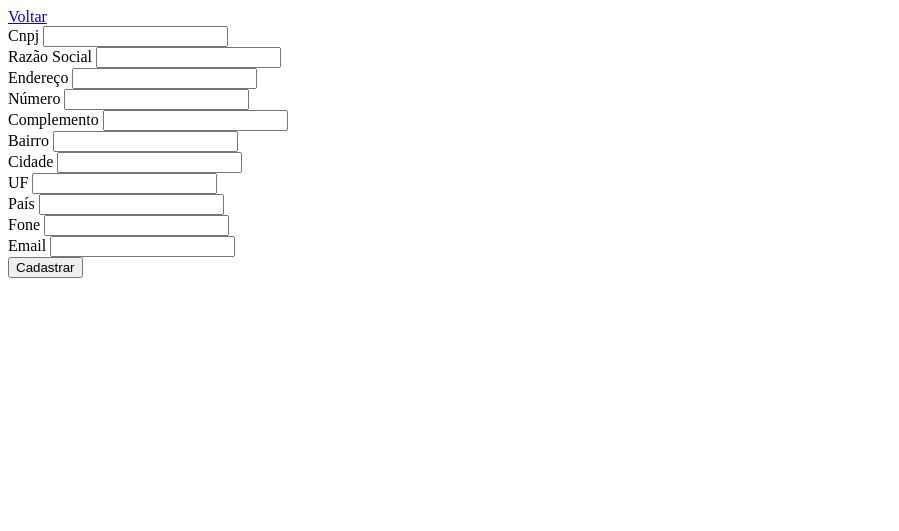
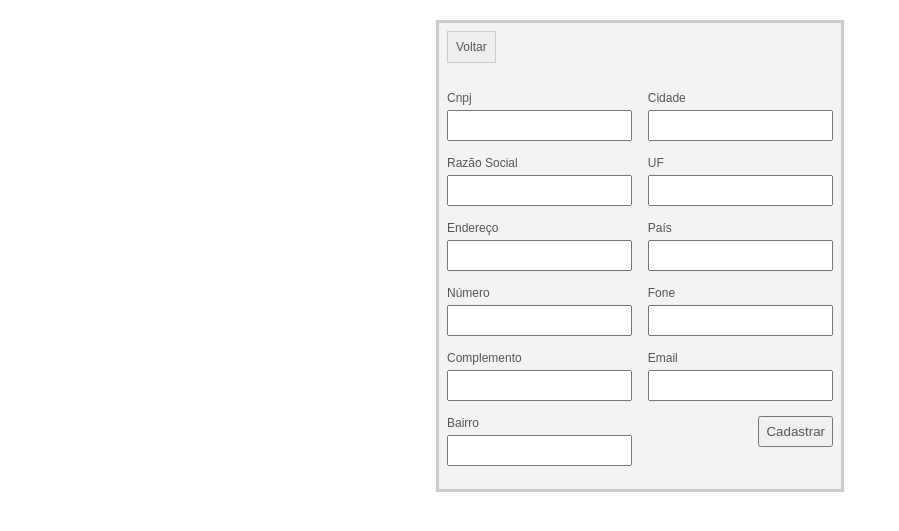
Before and after one commit to kickonightmare/sbr, a PHP site: page /index.php?pg=fornecedores in a window 1280 px wide. Shown: the top 531 px of the page, without its empty margins (0-899 px from the left). Run offline with PHP 8.4, Linux system fonts and the light colour scheme.

Commit message:
Add files via upload

```diff
--- a/index.php
+++ b/index.php
@@ -8,13 +8,97 @@
         <script src="inc/mask.min.js"></script>
         <script src="inc/base.js"></script>
         <script src="inc/maskMoney.js"></script>
-        <title></title>
+        <title>Suporte BR</title>
+        <style>
+            body {
+                display: block;
+                width: 100%;
+                height: 100%;
+                margin: 0;
+                padding: 0;
+                font-family: sans-serif;
+                font-size: 12px;
+            }
+            body, * {
+                color: #555;
+            }
+            form {
+                display: table;
+                margin: 0 auto;
+                background-color: #f3f3f3;
+                border: 3px #ccc solid;
+                padding: 8px;
+                box-sizing: border-box;
+            }
+            form input {
+            }
+            form input[type=submit] {
+                float: right;
+            }
+            form input[type=submit],
+            form input[type=text],
+            form input[type=email],
+            form select {
+                display: block;
+                box-sizing: border-box;
+                padding: 6px;
+            }
+            form input[type=text],
+            form input[type=email],
+            form select {
+                width: 100%;
+            }
+            form label {
+                display: block;
+                margin-bottom: 5px;
+            }
+            .form-group {
+                margin-bottom: 15px;
+            }
+            #div1,
+            #div2 {
+                display: block;
+                width: 48%;
+                float: left;
+
+            }
+            #div1 {
+                margin-right: 1%;
+                float: left;
+            }
+            #div2 {
+                float: right;
+                margin-left: 1%;
+            }
+            #container {
+                width: 900px;
+                margin: 0 auto;
+                margin-top: 20px;
+            }
+            .botao {
+                padding: 8px;
+                display: table;
+                background-color: #eee;
+                border: 1px #ccc solid;
+                text-decoration: none;
+            }
+            .botao:hover {
+                text-decoration: none;
+            }
+            .item {
+                padding: 8px;
+                background-color: #eee;
+                border: 1px #ccc solid;
+                margin-bottom: 2px;
+            }
+        </style>
     </head>
     <body>
+        <div id="container">
             <?php
             if (!empty($_GET['pg'])) {
-            if (file_exists('pg/'.$_GET['pg'].'.php')) {
-                include 'pg/'.$_GET['pg'].'.php';
+                if (file_exists('pg/' . $_GET['pg'] . '.php')) {
+                    include 'pg/' . $_GET['pg'] . '.php';
                 } else {
                     include 'pg/erro.php';
                 }
@@ -22,5 +106,6 @@
                 include 'pg/main.php';
             }
             ?>
+        </div>
     </body>
 </html>
--- a/pg/fornecedores.php
+++ b/pg/fornecedores.php
@@ -16,11 +16,9 @@ if (!empty($_POST['formFornecedores'])) {
         $f = mysql_fetch_assoc($s);
 
         $id = $f['forn_id'];
-
     } else {
 
         $id = $_POST['forn_id'];
-
     }
 
     //atualiza
@@ -46,75 +44,79 @@ if (!empty($_POST['formFornecedores'])) {
     $f = mysql_fetch_assoc($s);
 
     header('Location: ../?pg=listaFornecedores');
-
 } else {
 
     if (!empty($_GET['id'])) {
         mysql_select_db($base, $con);
-        $s = mysql_query("SELECT * FROM fornecedores WHERE forn_id=".$_GET['id'], $con) or die(mysql_error());
+        $s = mysql_query("SELECT * FROM fornecedores WHERE forn_id=" . $_GET['id'], $con) or die(mysql_error());
         $forn = mysql_fetch_assoc($s);
     }
-
     ?>
 
     <!--<a href="./">Voltar</a><a href="./pg=listaProdutos">Voltar</a>-->
-    <a href="./?pg=listaFornecedores">Voltar</a>
 
     <form id="formFornecedores" action="pg/fornecedores.php" method="post">
+        <a class="botao" href="./?pg=listaFornecedores">Voltar</a>
+        <br>
+        <br>
 
         <input type="hidden" name="formFornecedores" value="ok">
     <?php if (!empty($_GET['id'])) { ?>
             <input type="hidden" name="forn_id" value="<?php echo $_GET['id']; ?>">
     <?php } ?>
 
+        <div id="div1">
+
             <div class="form-group">
                 <label>Cnpj</label>
-            <input type="text" name="cnpj" value="<?php echo (!empty($forn['forn_cnpj'])?$forn['forn_cnpj']:''); ?>">
+                <input type="text" name="cnpj" value="<?php echo (!empty($forn['forn_cnpj']) ? $forn['forn_cnpj'] : ''); ?>">
             </div>
 
             <div class="form-group">
                 <label>Razão Social</label>
-            <input type="text" name="razaosoc" value="<?php echo (!empty($forn['forn_razaosoc'])?$forn['forn_razaosoc']:''); ?>">
+                <input type="text" name="razaosoc" value="<?php echo (!empty($forn['forn_razaosoc']) ? $forn['forn_razaosoc'] : ''); ?>">
             </div>
 
             <div class="form-group">
                 <label>Endereço</label>
-            <input type="text" name="rua" value="<?php echo (!empty($forn['forn_rua'])?$forn['forn_rua']:''); ?>">
+                <input type="text" name="rua" value="<?php echo (!empty($forn['forn_rua']) ? $forn['forn_rua'] : ''); ?>">
             </div>
             <div class="form-group">
                 <label>Número</label>
-            <input type="text" name="numero" value="<?php echo (!empty($forn['forn_numero'])?$forn['forn_numero']:''); ?>">
+                <input type="text" name="numero" value="<?php echo (!empty($forn['forn_numero']) ? $forn['forn_numero'] : ''); ?>">
             </div>
             <div class="form-group">
                 <label>Complemento</label>
-            <input type="text" name="complemento" value="<?php echo (!empty($forn['forn_complemento'])?$forn['forn_complemento']:''); ?>">
+                <input type="text" name="complemento" value="<?php echo (!empty($forn['forn_complemento']) ? $forn['forn_complemento'] : ''); ?>">
             </div>
             <div class="form-group">
                 <label>Bairro</label>
-            <input type="text" name="bairro" value="<?php echo (!empty($forn['forn_bairro'])?$forn['forn_bairro']:''); ?>">
+                <input type="text" name="bairro" value="<?php echo (!empty($forn['forn_bairro']) ? $forn['forn_bairro'] : ''); ?>">
             </div>
+        </div>
+        <div id="div2">
             <div class="form-group">
                 <label>Cidade</label>
-            <input type="text" name="cidade" value="<?php echo (!empty($forn['forn_cidade'])?$forn['forn_cidade']:''); ?>">
+                <input type="text" name="cidade" value="<?php echo (!empty($forn['forn_cidade']) ? $forn['forn_cidade'] : ''); ?>">
             </div>
             <div class="form-group">
                 <label>UF</label>
-            <input type="text" name="uf" value="<?php echo (!empty($forn['forn_uf'])?$forn['forn_uf']:''); ?>">
+                <input type="text" name="uf" value="<?php echo (!empty($forn['forn_uf']) ? $forn['forn_uf'] : ''); ?>">
             </div>
             <div class="form-group">
                 <label>País</label>
-            <input type="text" name="pais" value="<?php echo (!empty($forn['forn_pais'])?$forn['forn_pais']:''); ?>">
+                <input type="text" name="pais" value="<?php echo (!empty($forn['forn_pais']) ? $forn['forn_pais'] : ''); ?>">
             </div>
             <div class="form-group">
                 <label>Fone</label>
-            <input type="text" name="fone" value="<?php echo (!empty($forn['forn_fone'])?$forn['forn_fone']:''); ?>">
+                <input type="text" name="fone" value="<?php echo (!empty($forn['forn_fone']) ? $forn['forn_fone'] : ''); ?>">
             </div>
             <div class="form-group">
                 <label>Email</label>
-            <input type="email" name="email" value="<?php echo (!empty($forn['forn_email'])?$forn['forn_email']:''); ?>">
+                <input type="email" name="email" value="<?php echo (!empty($forn['forn_email']) ? $forn['forn_email'] : ''); ?>">
             </div>
-
             <input type="submit" value="Cadastrar">
+        </div>
     </form>
     <script>
 
--- a/pg/listaFornecedores.php
+++ b/pg/listaFornecedores.php
@@ -1,4 +1,4 @@
-<a href="./">Voltar</a>
+<a class="botao" href="./">Voltar</a>
 
 <br>
 <br>
@@ -9,10 +9,11 @@
 mysql_select_db($base, $con);
 $s = mysql_query("SELECT * FROM fornecedores ORDER BY forn_id DESC", $con) or die(mysql_error());
 while($f = mysql_fetch_assoc($s)) {
+    echo '<div class="item">';
     echo $f['forn_razaosoc'];
     echo ' - ';
     echo '<a href="?pg=fornecedores&id='.$f['forn_id'].'">Editar</a>';
     echo ' - ';
     echo '<a href="?pg=excluirFornecedor&id='.$f['forn_id'].'">Excluir</a>';
-    echo '<br>';
+    echo '</div>';
 }
--- a/pg/listaProdutos.php
+++ b/pg/listaProdutos.php
@@ -1,4 +1,4 @@
-<a href="./">Voltar</a>
+<a class="botao" href="./">Voltar</a>
 
 <br>
 <br>
@@ -9,10 +9,12 @@
 mysql_select_db($base, $con);
 $s = mysql_query("SELECT * FROM produto ORDER BY prod_id DESC", $con) or die(mysql_error());
 while($f = mysql_fetch_assoc($s)) {
+    echo '<div class="item">';
     echo $f['prod_nome'];
     echo ' - ';
     echo '<a href="?pg=produto&id='.$f['prod_id'].'">Editar</a>';
     echo ' - ';
     echo '<a href="?pg=excluirProduto&id='.$f['prod_id'].'">Excluir</a>';
-    echo '<br>';
+    echo '</div>';
+//    echo '<br>';
 }
--- a/pg/produto.php
+++ b/pg/produto.php
@@ -53,9 +53,11 @@ if (!empty($_POST['formProduto'])) {
 
     ?>
 
-    <a href="./?pg=listaProdutos">Voltar</a>
+    <form id="formProduto" action="pg/produto.php" method="post">
 
-    <form id="formProduto" action="pg/produto.php" method="post">
+        <a class="botao" href="./?pg=listaProdutos">Voltar</a>
+        <br>
+        <br>
 
         <input type="hidden" name="formProduto" value="ok">
         <?php if (!empty($_GET['id'])) { ?>
```
Lines whose indentation alone changed are shown as unchanged.
